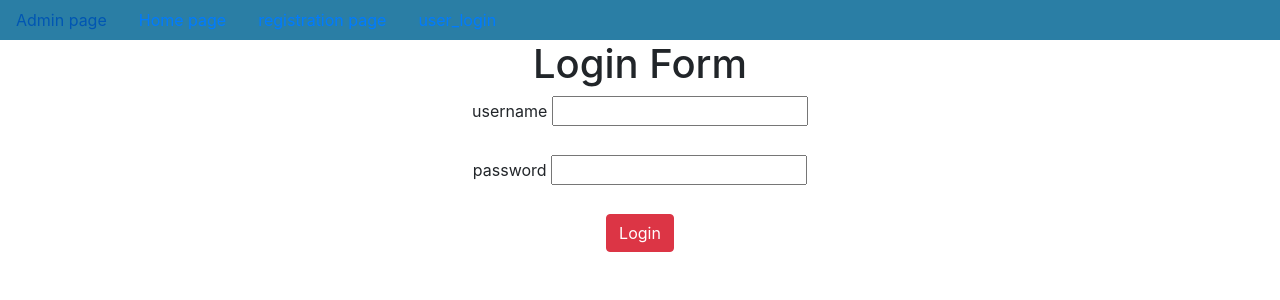
After one commit to luckysonu/user_registration_model, a Django app: page /user_login/ in a window 1280 px wide. The commit adds this page. Shown: the top 300 px of the page. Run offline with Django 4.2, Linux system fonts and the light colour scheme.

Commit message:
first commit

```diff
--- a/app/views.py
+++ b/app/views.py
@@ -1,10 +1,22 @@
 from django.shortcuts import render
 from app.forms import *
-from django.http import HttpResponse
+from django.http import HttpResponse,HttpResponseRedirect
+from django.contrib.auth import login,authenticate,logout
+from django.contrib.auth.decorators import login_required
+from django.urls import reverse
 # Create your views here.
 from django.core.mail import send_mail
+
 def home(request):
+    if request.session.get('username'):
+        username=request.session.get('username')
+        d={'username':username}
+        return render(request,'home.html',d)
     return render(request,'home.html')
+
+
+
+
 def registration(request):
     uf=UserForm()
     pf=ProfileForm()
@@ -13,15 +25,42 @@ def registration(request):
         UD=UserForm(request.POST)
         PD=ProfileForm(request.POST,request.FILES)
         if UD.is_valid() and PD.is_valid():
-            PW=UD.cleaned_data['password']
+            pw=UD.cleaned_data['password']
             USO=UD.save(commit=False)
-            USO.set_password(PW)
+            USO.set_password(pw)
             USO.save()
 
             PFO=PD.save(commit=False)
             PFO.user=USO
             PFO.save()
-            send_mail('user rgistration','registration is successfull','luckysonu466@gmail.com',
+
+            send_mail('User registration',
+            'Regiistration is success full',
+            'harshadvali1432@gmail.com',
             [USO.email],fail_silently=False)
+
+
             return HttpResponse('Registration is Successfull')
     return render(request,'registration.html',d)
+
+
+def user_login(request):
+    if request.method=='POST':
+        username=request.POST['username']
+        password=request.POST['password']
+        user=authenticate(username=username,password=password)
+        if user and user.is_active:
+            login(request,user)
+            request.session['username']=username
+            return HttpResponseRedirect(reverse('home'))
+
+
+
+
+    return render(request,'user_login.html')
+
+
+@login_required
+def user_logout(request):
+    logout(request)
+    return HttpResponseRedirect(reverse('home'))
--- a/project33/urls.py
+++ b/project33/urls.py
@@ -22,6 +22,8 @@ urlpatterns = [
     path('admin/', admin.site.urls),
     path('registration/',registration,name='registration'),
     path('home/',home,name='home'),
+    path('user_login/',user_login,name='user_login'),
+    path('user_logout/',user_logout,name='user_logout'),
 
 
 ]+static(settings.MEDIA_URL,document_root=settings.MEDIA_ROOT)
--- a/templates/dummy.html
+++ b/templates/dummy.html
@@ -20,7 +20,11 @@
             <a href="{% url 'admin:index' %}" class="nav-link">Admin page</a>
             <a href="{% url 'home' %}" class="nav-link">Home page</a>
             <a href="{% url 'registration' %}" class="nav-link">registration page</a>
-
+            {% if user.is_authenticated %}
+                <a href="{% url 'user_logout' %}" class="nav-link">user_logout</a>
+            {% else %}
+              <a href="{% url 'user_login' %}" class="nav-link">user_login</a>
+            {% endif %}
 
         </nav>
 {% block body_block %}
--- a/templates/registration.html
+++ b/templates/registration.html
@@ -22,7 +22,7 @@
 
         {{uf.as_p}}
         {{pf.as_p}}
-            <input type="submit" value="register">
+    <input type="submit" value="register" class="btn btn-danger">
 </form>
 {% endblock %}
     </center>
--- /dev/null
+++ b/templates/user_login.html
@@ -0,0 +1,34 @@
+{% extends 'dummy.html' %}
+
+
+{% block title %}
+    <title>login Page</title>
+
+{% endblock %}
+
+
+
+{% block body_block %}
+    <h1>Login Form</h1>
+    <form method="POST">
+        {% csrf_token %}
+
+        <label for="username">username</label>
+        <input type="text" name="username" id="username"><br><br>
+        <label for="password">password</label>
+        <input type="password" name="password" id="password">
+        <br><br>
+
+        <input type="submit" value="Login" class="btn btn-danger">
+
+
+
+
+
+
+
+    </form>
+
+
+
+{% endblock %}
```
Also changed, not shown: templates/home.html (+5 -3 lines), db.sqlite3. Lines whose indentation alone changed are shown as unchanged.
